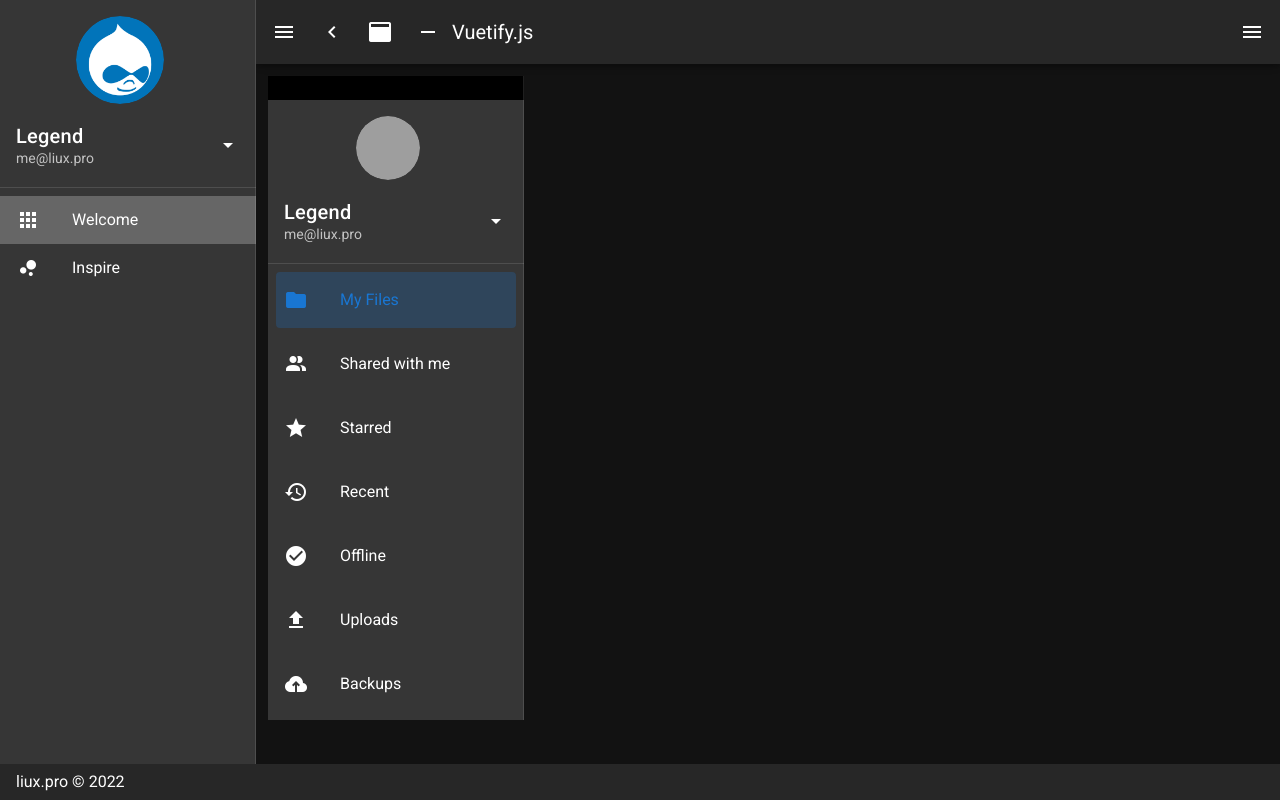
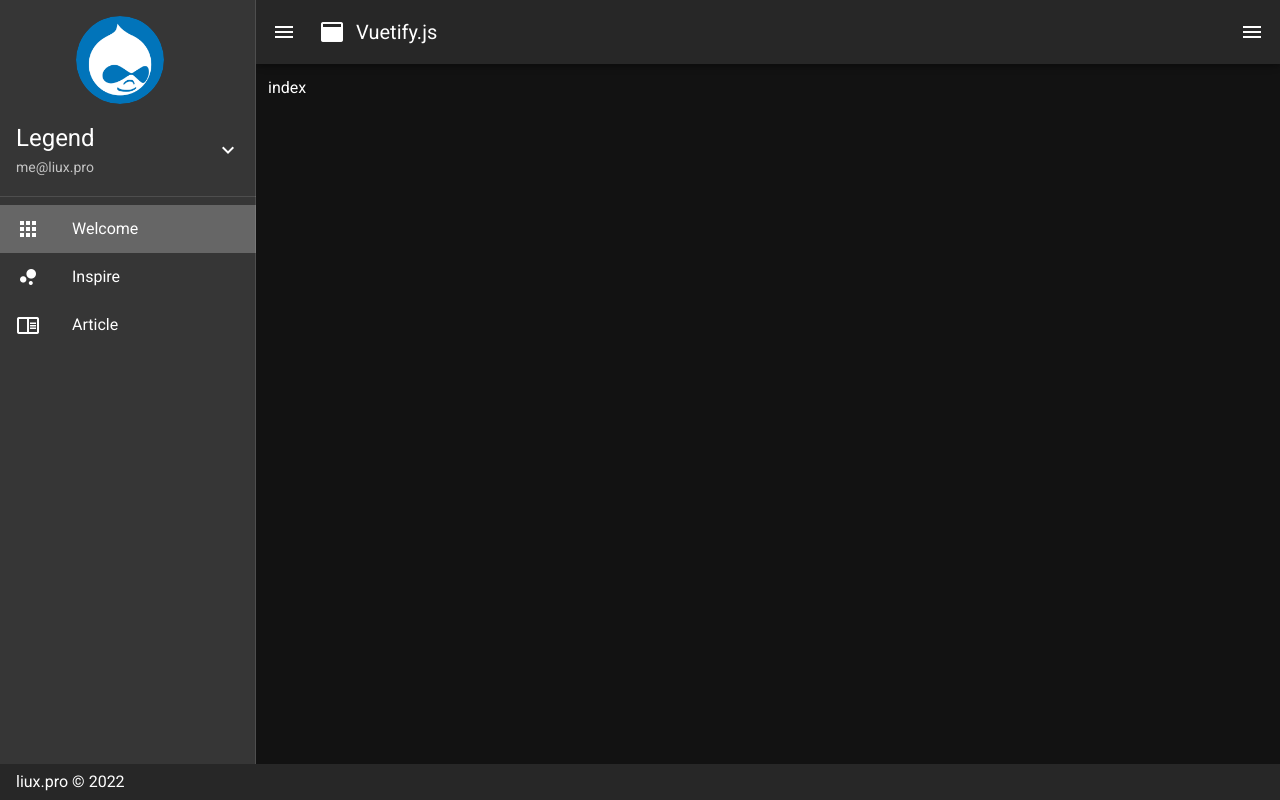
Before and after one commit to liux-pro/liux.pro, a Nuxt app: page / in a window 1280 px wide. Both pictures are taken after a click on the button 28 px from the left and 32 px from the top of the page. Built offline with nearby package versions, Linux system fonts and the light colour scheme; grey boxes are pictures that could not be loaded.

Commit message:
优化布局

```diff
--- a/layouts/default.vue
+++ b/layouts/default.vue
@@ -2,7 +2,6 @@
   <v-app dark>
     <v-navigation-drawer
       v-model="drawer"
-      :mini-variant="miniVariant"
       :clipped="clipped"
       fixed
       app
@@ -14,18 +13,21 @@
           </v-list-item-avatar>
         </v-list-item>
 
-        <v-list-item link>
-          <v-list-item-content>
-            <v-list-item-title class="text-h6">
-              Legend
-            </v-list-item-title>
-            <v-list-item-subtitle>me@liux.pro</v-list-item-subtitle>
-          </v-list-item-content>
-
-          <v-list-item-action>
-            <v-icon>mdi-menu-down</v-icon>
-          </v-list-item-action>
-        </v-list-item>
+        <v-list-group>
+          <template #activator>
+            <v-list-item-content>
+              <v-list-item-title class="text-h5 pb-1">
+                Legend
+              </v-list-item-title>
+              <v-list-item-subtitle>me@liux.pro</v-list-item-subtitle>
+            </v-list-item-content>
+          </template>
+          <div class="ml-5 text--primary ">
+            <v-icon class="pr-1" size="12">
+              mdi-map-marker-outline
+            </v-icon><span class="">Beijing,China</span><br>
+          </div>
+        </v-list-group>
       </v-list>
       <v-divider />
 
@@ -53,21 +55,9 @@
       <v-app-bar-nav-icon @click.stop="drawer = !drawer" />
       <v-btn
         icon
-        @click.stop="miniVariant = !miniVariant"
-      >
-        <v-icon>mdi-{{ `chevron-${miniVariant ? 'right' : 'left'}` }}</v-icon>
-      </v-btn>
-      <v-btn
-        icon
         @click.stop="clipped = !clipped"
       >
         <v-icon>mdi-application</v-icon>
-      </v-btn>
-      <v-btn
-        icon
-        @click.stop="fixed = !fixed"
-      >
-        <v-icon>mdi-minus</v-icon>
       </v-btn>
       <v-toolbar-title v-text="title" />
       <v-spacer />
@@ -127,9 +117,13 @@ export default {
           icon: 'mdi-chart-bubble',
           title: 'Inspire',
           to: '/inspire'
+        },
+        {
+          icon: 'mdi-book-open-outline',
+          title: 'Article',
+          to: '/article'
         }
       ],
-      miniVariant: false,
       right: true,
       rightDrawer: false,
       title: 'Vuetify.js'
--- a/layouts/error.vue
+++ b/layouts/error.vue
@@ -1,5 +1,6 @@
 <template>
-  <v-app dark>
+  <v-row align="center">
+    <v-col class="text-center">
       <h1 v-if="error.statusCode === 404">
         {{ pageNotFound }}
       </h1>
@@ -7,9 +8,10 @@
         {{ otherError }}
       </h1>
       <NuxtLink to="/">
-      Home page
+        返回首页
       </NuxtLink>
-  </v-app>
+    </v-col>
+  </v-row>
 </template>
 
 <script>
--- a/pages/index.vue
+++ b/pages/index.vue
@@ -1,49 +1,5 @@
 <template>
-  <v-navigation-drawer>
-    <v-system-bar />
-    <v-list>
-      <v-list-item class="justify-center">
-        <v-list-item-avatar size="64">
-          <v-img src="https://cdn.vuetifyjs.com/images/john.png" />
-        </v-list-item-avatar>
-      </v-list-item>
-
-      <v-list-item link>
-        <v-list-item-content>
-          <v-list-item-title class="text-h6">
-            Legend
-          </v-list-item-title>
-          <v-list-item-subtitle>me@liux.pro</v-list-item-subtitle>
-        </v-list-item-content>
-
-        <v-list-item-action>
-          <v-icon>mdi-menu-down</v-icon>
-        </v-list-item-action>
-      </v-list-item>
-    </v-list>
-    <v-divider />
-    <v-list
-      nav
-    >
-      <v-list-item-group
-        v-model="selectedItem"
-        color="primary"
-      >
-        <v-list-item
-          v-for="(item, i) in items"
-          :key="i"
-        >
-          <v-list-item-icon>
-            <v-icon v-text="item.icon" />
-          </v-list-item-icon>
-
-          <v-list-item-content>
-            <v-list-item-title v-text="item.text" />
-          </v-list-item-content>
-        </v-list-item>
-      </v-list-item-group>
-    </v-list>
-  </v-navigation-drawer>
+  <p>index</p>
 </template>
 
 <script>
```
Lines whose indentation alone changed are shown as unchanged.
